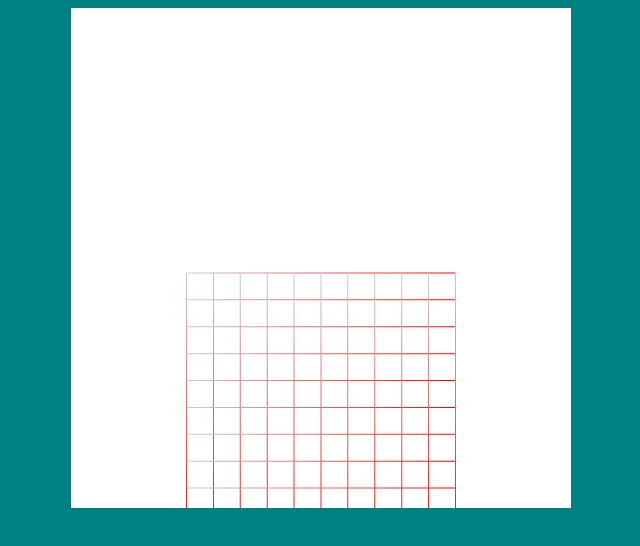
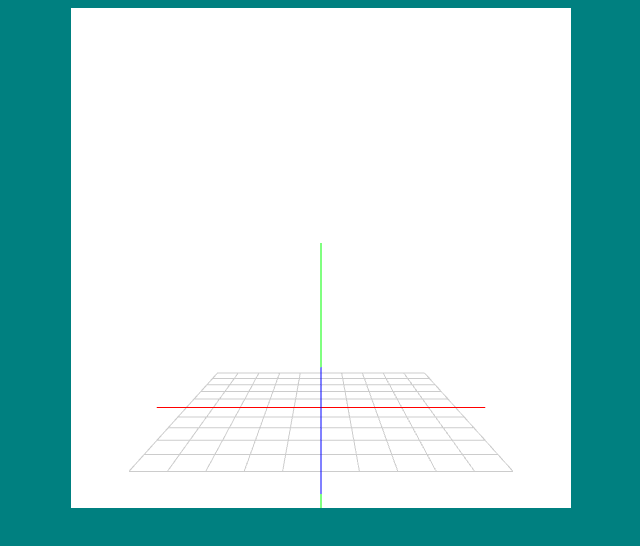
Before and after one commit to ccincotti3/FunWithWebGl, a plain HTML site: page funWithWebGl/006/index.html in a window 1280 px wide. Shown: the whole page, without its empty margins (319-959 px from the left). Drawn offline with Linux system fonts and the light colour scheme.

Commit message:
3d axis on grid

```diff
--- a/funWithWebGl/006/Primatives.js
+++ b/funWithWebGl/006/Primatives.js
@@ -1,7 +1,8 @@
 const Primatives = {}
 
 Primatives.GridAxis = class {
-    static createMesh(gl) {
+    static createModel(gl, inclAxis) { return new Model(Primatives.GridAxis.createMesh(gl, inclAxis)) }
+    static createMesh(gl, inclAxis) {
         // const verts = [ 0, 0.5, 0, 0,  0, -0.5, 0, 1 ]
         //Dynamiclly create a grid
 		var verts = [],
@@ -15,27 +16,63 @@ Primatives.GridAxis = class {
             //Vertical line
             p = -half + (i * step);
             verts.push(p);		//x1
-        verts.push(half);	//y1
-        verts.push(0);		//z1
+            verts.push(0);		//y1
+            verts.push(half);	//z1
             verts.push(0);		//c2
 
             verts.push(p);		//x2
-        verts.push(-half);	//y2
-        verts.push(0);		//z2
-        verts.push(1);		//c2
+            verts.push(0);	    //y2
+            verts.push(-half);	//z2
+            verts.push(0);		//c2
 
             //Horizontal line
             p = half - (i * step);
             verts.push(-half);	//x1
-        verts.push(p);		//y1
-        verts.push(0);		//z1
+            verts.push(0);		//y1
+            verts.push(p);		//z1
             verts.push(0);		//c1
 
             verts.push(half);	//x2
-        verts.push(p);		//y2
+            verts.push(0);		//y2
+            verts.push(p);		//z2
+            verts.push(0);		//c2
+        }
+
+        if(inclAxis) {
+            // x axis
+            verts.push(-1.1);   //x1
+            verts.push(0);   //y1
+            verts.push(0);   //z1
+            verts.push(1);   //c1
+
+            verts.push(1.1);   //x1
+            verts.push(0);   //y1
+            verts.push(0);   //z1
+            verts.push(1);   //c1
+
+            //y axis
+			verts.push(0);//x1
+			verts.push(-1.1);	//y1
+			verts.push(0);		//z1
+			verts.push(2);		//c2
+
+			verts.push(0);		//x2
+			verts.push(1.1);	//y2
 			verts.push(0);		//z2
-        verts.push(1);		//c2
+			verts.push(2);		//c2
+
+			//z axis
+			verts.push(0);		//x1
+			verts.push(0);		//y1
+			verts.push(-1.1);	//z1
+			verts.push(3);		//c2
+
+			verts.push(0);		//x2
+			verts.push(0);		//y2
+			verts.push(1.1);	//z2
+			verts.push(3);		//c2
         }
+
 
         const attrColorLoc = 4; // Same that we set up in shader. Define here so we can use it.
         const mesh = {
--- a/funWithWebGl/006/index.html
+++ b/funWithWebGl/006/index.html
@@ -30,8 +30,7 @@
         const gShader = new TestShader(gl, [0.8,0.8,0.8,   1,0,0,  0,1,0,   0,0,1]); // adding colors
         gShader.activate().setPerspective(gCamera.projectionMatrix).deactivate(); //push projection to shader
 
-        const mesh = Primatives.GridAxis.createMesh(gl);
-        const gModel = new Model(mesh)
+        const gModel = Primatives.GridAxis.createModel(gl, true);
 
         const RLoop = new RenderLoop(onRender).start();
 
--- /dev/null
+++ b/funWithWebGl/006/notes.txt
@@ -0,0 +1 @@
+how does webgl know two vertices = a line?
```
Lines whose indentation alone changed are shown as unchanged.
